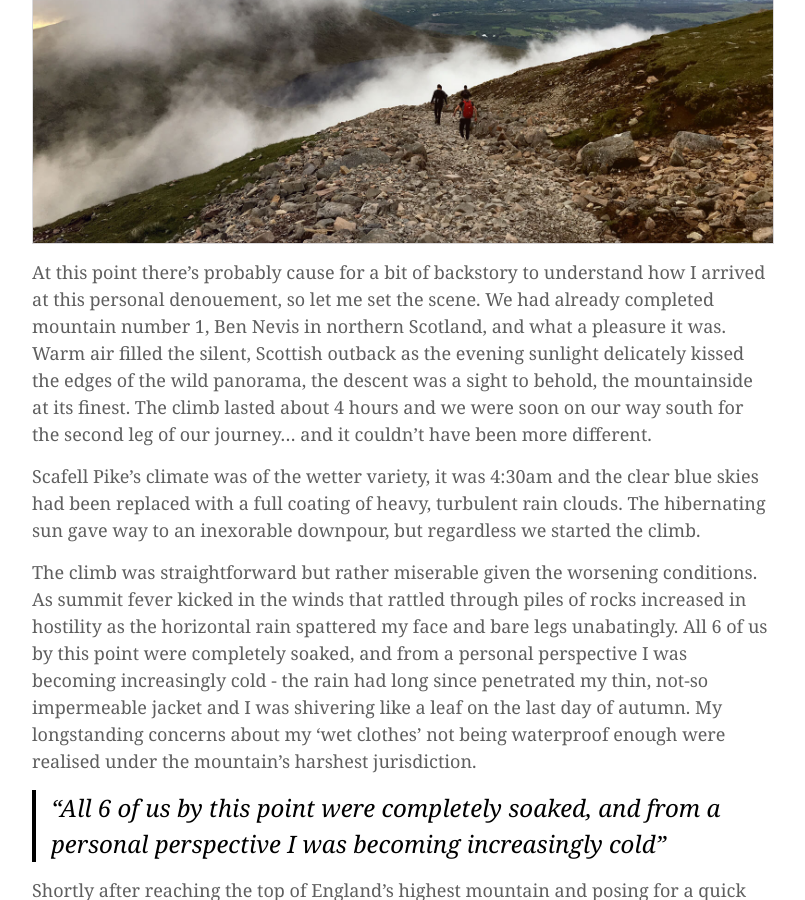
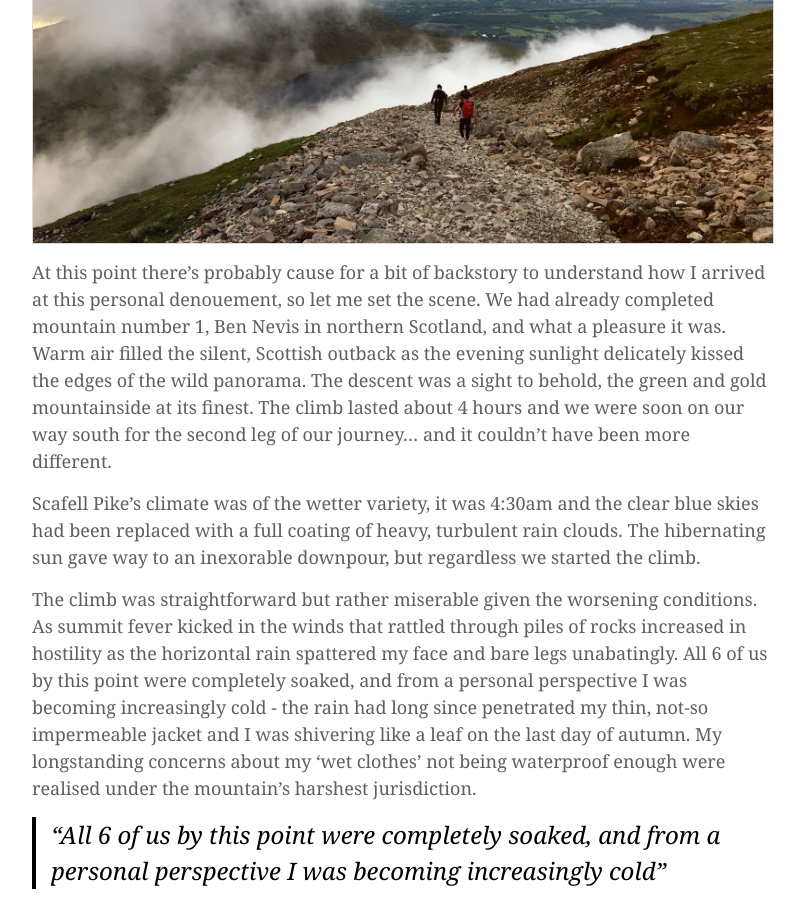
Before and after one commit to adampmoss/adampmoss.github.io, a Jekyll site: the page built from _posts/2017-06-13-3-peaks-2017-a-broken-resolve.markdown, in a window 1280 px wide and 900 px high, scrolled down 647 px. Shown: the whole window, without its empty margins (238-1043 px from the left). Built offline with Jekyll 4.4.1, drawn with Linux system fonts in a browser that asks for light colours; comment, search, counter and statistics services are not loaded.

```diff
--- a/_posts/2017-06-13-3-peaks-2017-a-broken-resolve.markdown
+++ b/_posts/2017-06-13-3-peaks-2017-a-broken-resolve.markdown
@@ -15,7 +15,7 @@
 
 ![Ben Nevis](/assets/posts/ben-nevis.jpg)
 
-At this point there’s probably cause for a bit of backstory to understand how I arrived at this personal denouement, so let me set the scene. We had already completed mountain number 1, Ben Nevis in northern Scotland, and what a pleasure it was. Warm air filled the silent, Scottish outback as the evening sunlight delicately kissed the edges of the wild panorama, the descent was a sight to behold, the mountainside at its finest. The climb lasted about 4 hours and we were soon on our way south for the second leg of our journey... and it couldn't have been more different.
+At this point there’s probably cause for a bit of backstory to understand how I arrived at this personal denouement, so let me set the scene. We had already completed mountain number 1, Ben Nevis in northern Scotland, and what a pleasure it was. Warm air filled the silent, Scottish outback as the evening sunlight delicately kissed the edges of the wild panorama. The descent was a sight to behold, the green and gold mountainside at its finest. The climb lasted about 4 hours and we were soon on our way south for the second leg of our journey... and it couldn't have been more different.
 
 Scafell Pike's climate was of the wetter variety, it was 4:30am and the clear blue skies had been replaced with a full coating of heavy, turbulent rain clouds. The hibernating sun gave way to an inexorable downpour, but regardless we started the climb.
 
```
